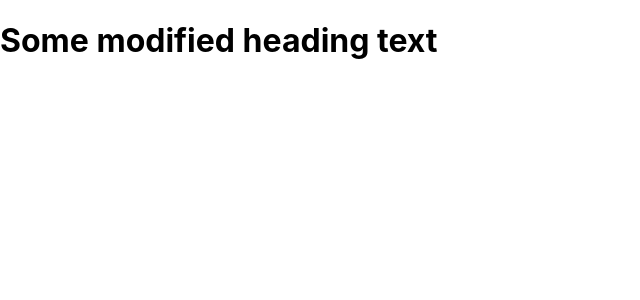
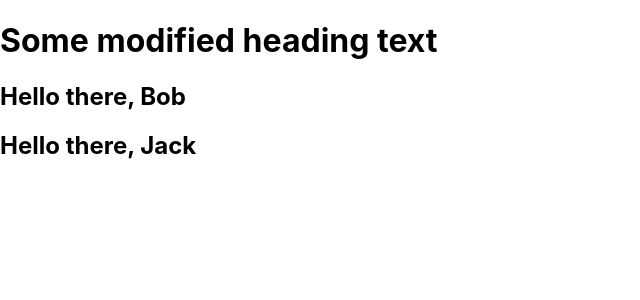
Before and after one commit to students-gi/facebook-react, a React (Create React App) app: page / in a window 1280 px wide. Shown: the top 300 px of the page, without its empty margins (0-640 px from the left). Built offline with nearby package versions, Linux system fonts and the light colour scheme.

Commit message:
creating components w/ props

```diff
--- a/src/App.tsx
+++ b/src/App.tsx
@@ -2,9 +2,17 @@ import './App.css';
 
 // Component imports
 import Heading1 from "./ui/atoms/Heading1";
+import Greeting from "./ui/atoms/Greeting";
 
 function App() {
-  return (<Heading1 />);
+  return (
+    <div id="App">
+      <Heading1 />
+
+      <Greeting name="Bob" />
+      <Greeting name="Jack" />
+    </div>
+  );
 }
 
 export default App;
--- /dev/null
+++ b/src/ui/atoms/Greeting.tsx
@@ -0,0 +1,7 @@
+function Greeting(props:any) {
+  return (
+    <h2>Hello there, {props.name}</h2>
+  );
+}
+
+export default Greeting;
```
